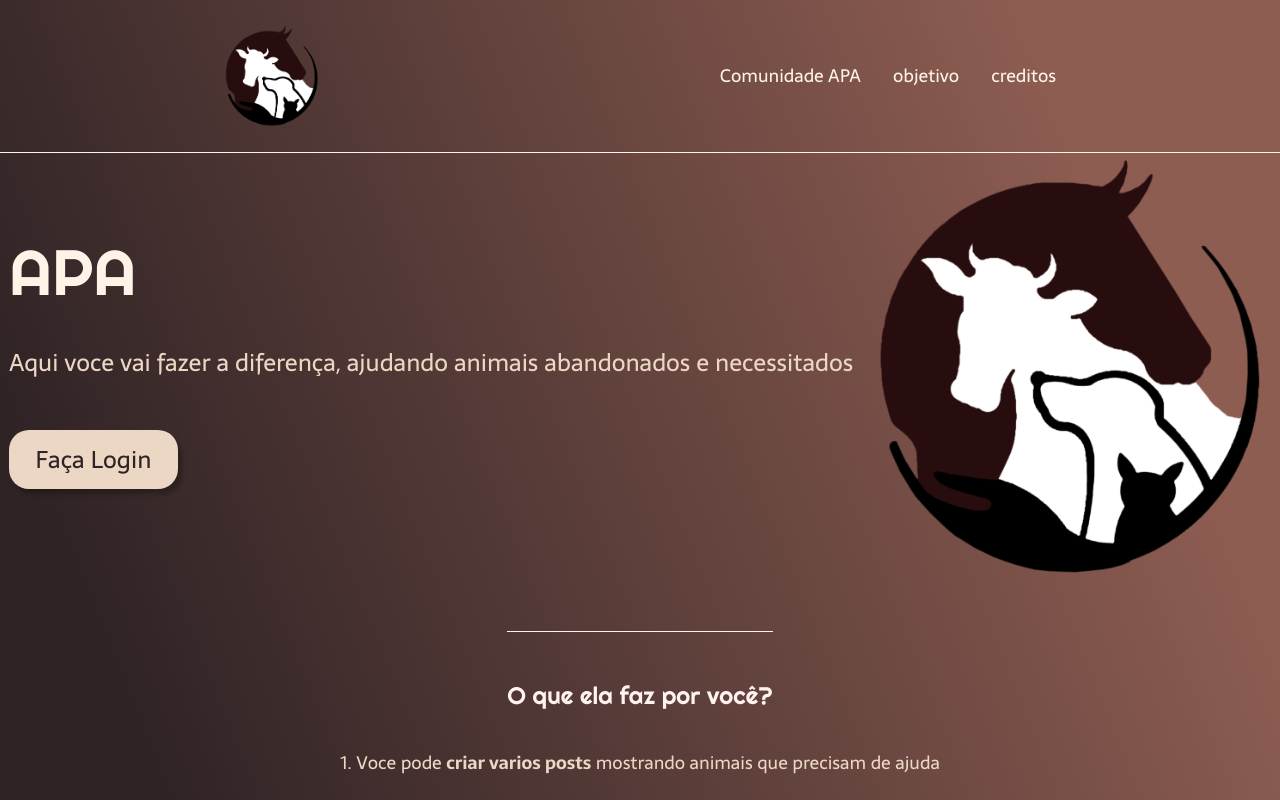
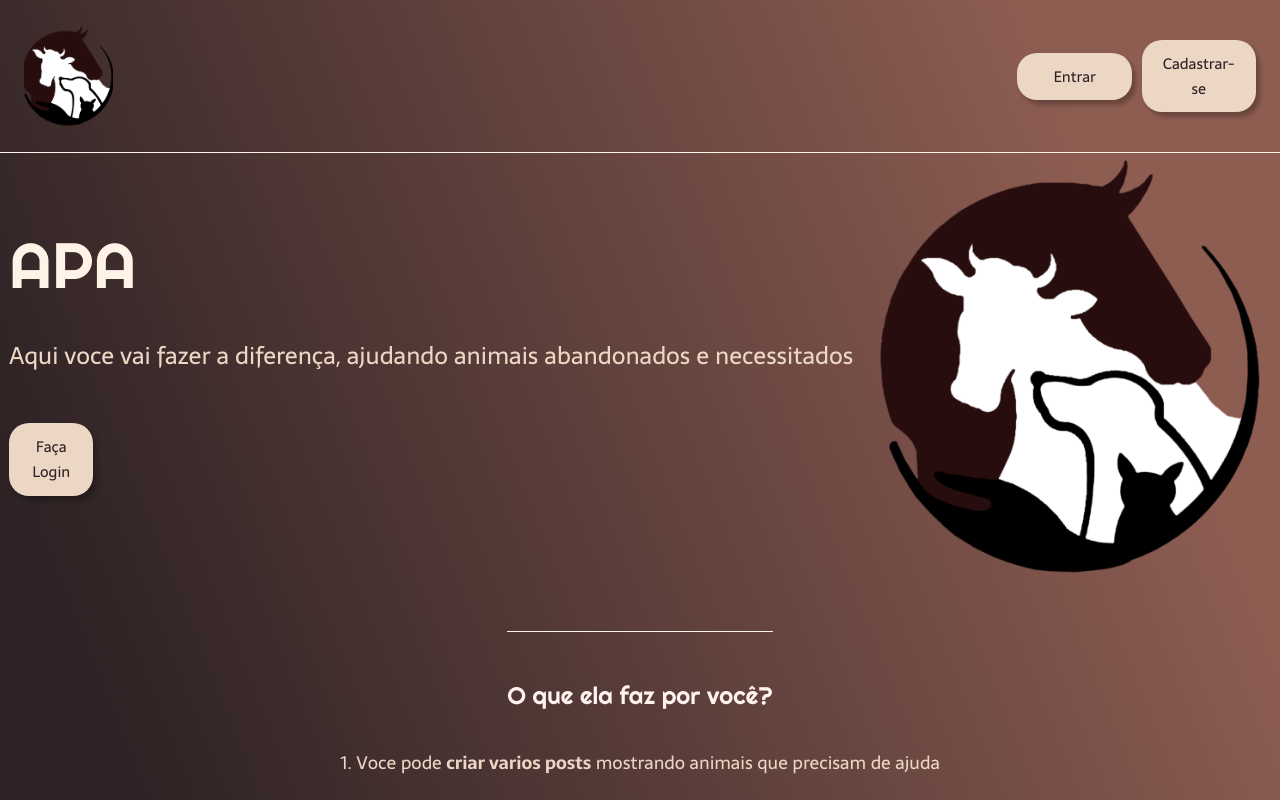
Before and after one commit to GustavoSilles/APA, a React (Create React App) app: page / in a window 1280 px wide. Shown: the top 800 px of the page. Built offline with nearby package versions, Linux system fonts and the light colour scheme.

Commit message:
mudando a landingpage e imagens do cadastro

```diff
--- a/src/components/cadastro/Cadastro.css
+++ b/src/components/cadastro/Cadastro.css
@@ -1,5 +1,5 @@
 
-.container-login {
+.container-cadastro {
     display: flex;
     flex-wrap: wrap;
     align-items: center;
@@ -8,7 +8,7 @@
     background-color: #E6E6E6;
     content: '';
     position: absolute;
-    background: url('../../assets/ongs-de-animais-em-goiania_capa-e1586878809593-1024x578.jpeg')no-repeat center center/cover;
+    background: url('../../assets/Gato\ Bom.jpg')no-repeat center center/cover;
     height: 100%;
     width: 100%;
     z-index: -1;
@@ -145,7 +145,7 @@
     font-size: 15px;
     border: none;
     border-radius: 10px;
-    color: rgb(0, 0, 0);
+    color: rgb(255, 255, 255);
     line-height: 1.2;
     text-transform: uppercase;
     display: flex;
--- a/src/components/cadastro/Cadastro.js
+++ b/src/components/cadastro/Cadastro.js
@@ -11,7 +11,7 @@ const Cadastro = () => {
 
     return (
       <div className="cadastro">
-        <div className="container-login">
+        <div className="container-cadastro">
           <div className="wrap-login">
             <form className="login-form">
               <span className="login-form-title"> Cadastro </span>
--- a/src/components/feed/FeedStyles.css
+++ b/src/components/feed/FeedStyles.css
@@ -1,7 +1,6 @@
 .feed {
     width: 100%;
     height: 100vh;
-    background: rgba(0, 0, 0, .4);
     position: relative;
 }
 
--- a/src/components/landingpage/Landingpage.css
+++ b/src/components/landingpage/Landingpage.css
@@ -8,18 +8,25 @@
   background: linear-gradient(68.15deg, #2F2325 16.62%, #8E5D52 85.61%);
 }
 
+.divMainLandingPageNavbar{
+  width: 100%;
+  display: flex;
+  gap: 10px;
+  justify-content: flex-end;
+  align-items: center;
+
+}
+
 .cabecalho {
   display: flex;
   flex-direction: row;
   align-items: center;
-  justify-content: space-around;
   padding: 24px;
 }
 
 .cabecalho-imagem {
     content: '';
     background: url('../../assets//LogoVerdadeira.png') no-repeat center center/cover;
-    height: 10vh;
     width: 6rem;
     height: 13vh;
 }
@@ -61,6 +68,7 @@
   color: #FFF2E7;
 }
 
+
 .conteudo-principal-escrito-subtitulo {
   font-family: 'Sarala', sans-serif;
   font-weight: 400;
@@ -70,8 +78,7 @@
 
 .conteudo-principal-escrito-botao {
   background-color: #ECD6C4;
-  width: 20%;
-  padding: 10px;
+  width: 10%;
   display: flex;
   align-items: center;
   justify-content: center;
@@ -80,7 +87,7 @@
   border-radius: 20px;
   font-family: 'Sarala', sans-serif;
   font-weight: 400;
-  font-size: 24px;
+  font-size: 15px;
   color: #2F2325;
 }
 
--- a/src/components/landingpage/Landingpage.js
+++ b/src/components/landingpage/Landingpage.js
@@ -7,11 +7,11 @@ const Landingpage = () => {
      <div className='landingpage'>
   <header className="cabecalho">
     <div className="cabecalho-imagem"></div>
-    <nav className="cabecalho-menu">
-      <p className="cabecalho-menu-item">Comunidade APA</p>
-      <p className="cabecalho-menu-item">objetivo</p>
-      <p className="cabecalho-menu-item">creditos</p>
-    </nav>
+    <div className='divMainLandingPageNavbar'>
+                <button  className="conteudo-principal-escrito-botao">Entrar</button>
+                <button  className="conteudo-principal-escrito-botao">Cadastrar-se</button>
+    </div>
+
   </header>
   <div>
   <main className="conteudo">
--- a/src/components/login/Login.css
+++ b/src/components/login/Login.css
@@ -12,7 +12,6 @@
   height: 100%;
   width: 100%;
   z-index: -1;
-
 }
 
 .wrap-login {
@@ -145,7 +144,7 @@
   font-size: 15px;
   border: none;
   border-radius: 10px;
-  color: rgb(0, 0, 0);
+  color: rgb(255, 255, 255);
   line-height: 1.2;
   text-transform: uppercase;
   display: flex;
```
Also changed, not shown: src/assets/WIN_20220827_20_57_38_Pro.jpg (deleted).
